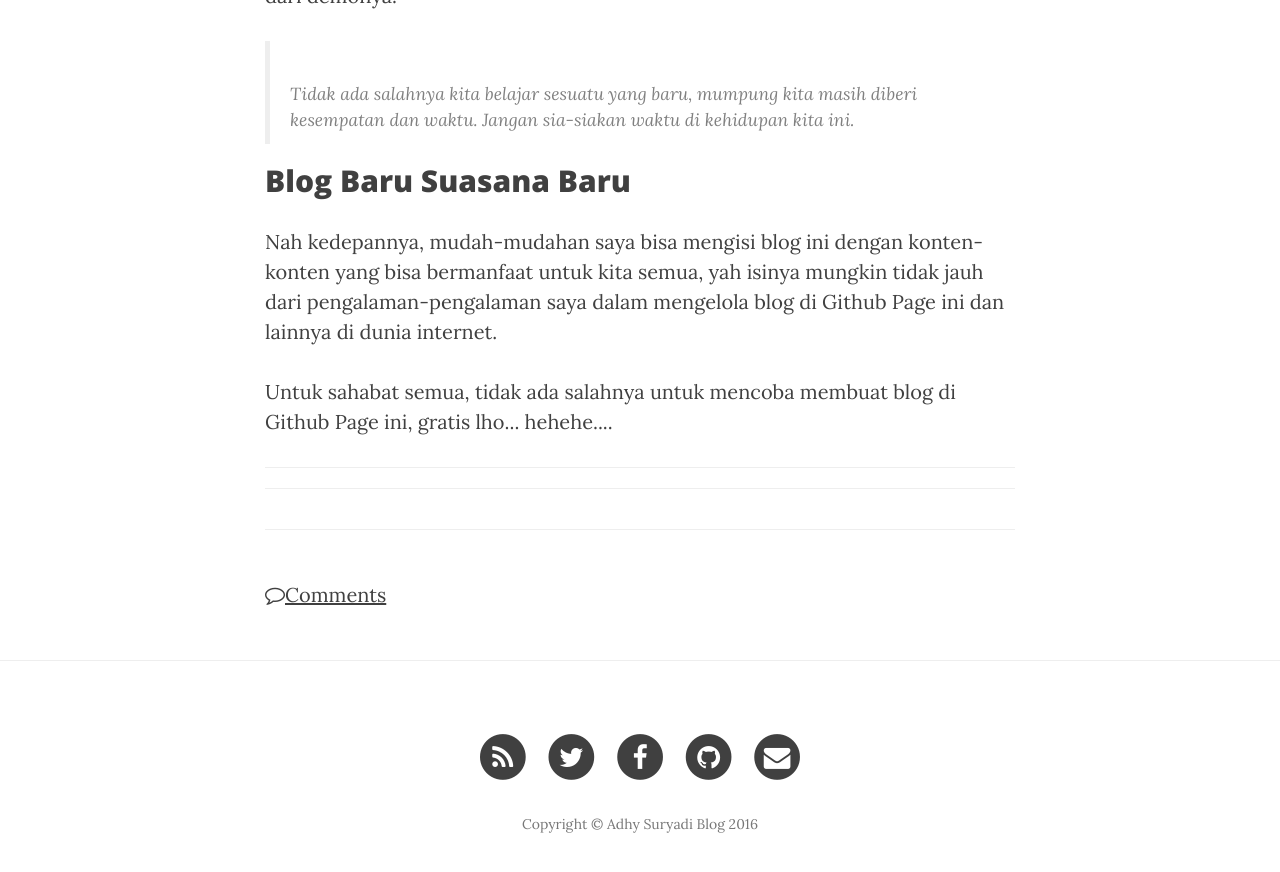
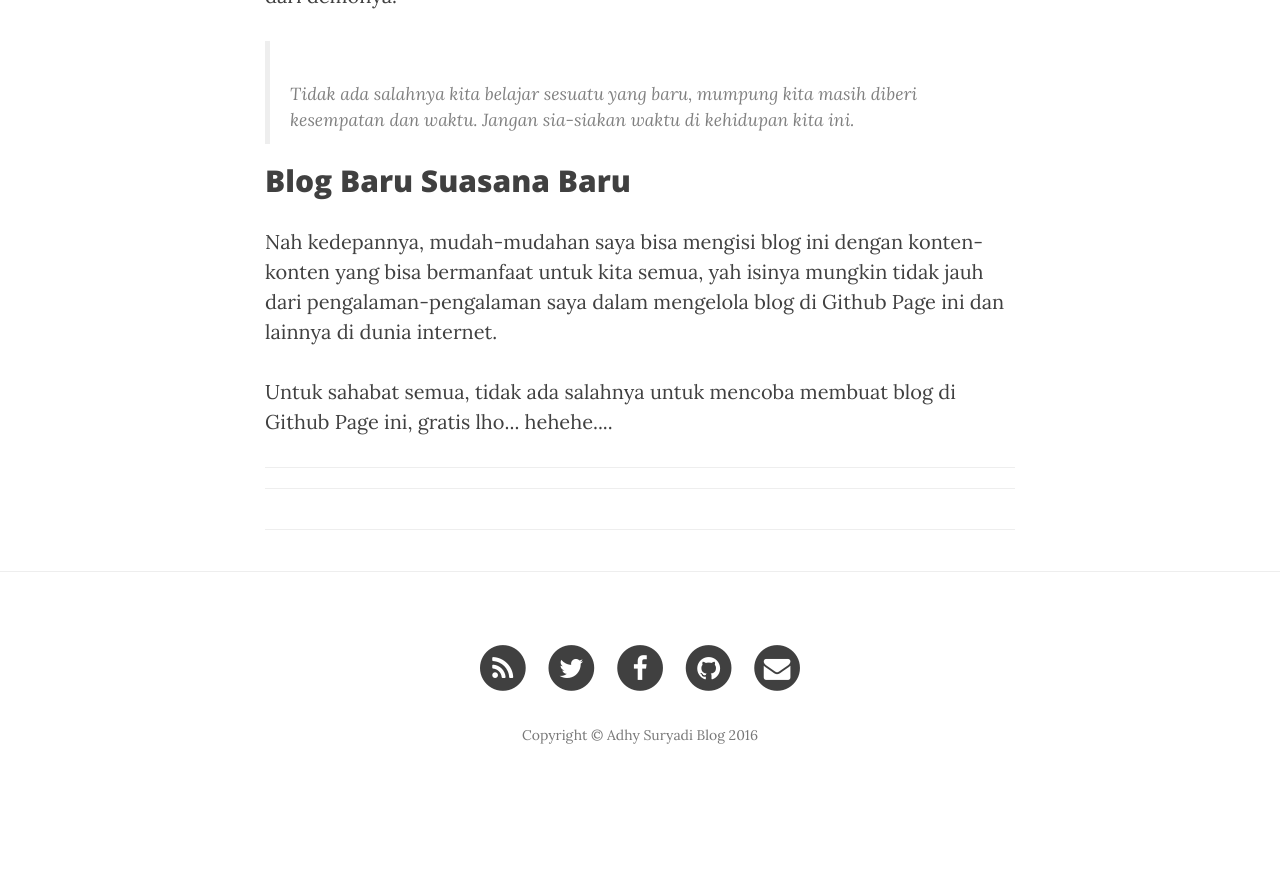
Before and after one commit to KompiAjaib/kompiajaib.github.io, a Jekyll site: the page built from _posts/2016-05-25-selamat-datang.markdown, in a window 1280 px wide and 900 px high, scrolled down 1168 px. Shown: the top 872 px of the window. Built offline with Jekyll 4.4.1, drawn with Linux system fonts in a browser that asks for light colours; nearby versions of some CDN libraries; after the commit the page ends 1979 px from its top, so only the background shows below that.

Commit message:
Update post.html

```diff
--- a/_layouts/post.html
+++ b/_layouts/post.html
@@ -79,7 +79,6 @@ layout: default
         <div class="row">
             <div class="col-lg-8 col-lg-offset-2 col-md-10 col-md-offset-1">
   {% if site.disqus and site.disqus != "" %}
-    <p class="comment-begin"><a href="#" id="showComments"><i class="fa fa-comment-o"></i>Comments</a></p>
     <div id="disqus_thread"></div>
   {% endif %}
             </div>
```
